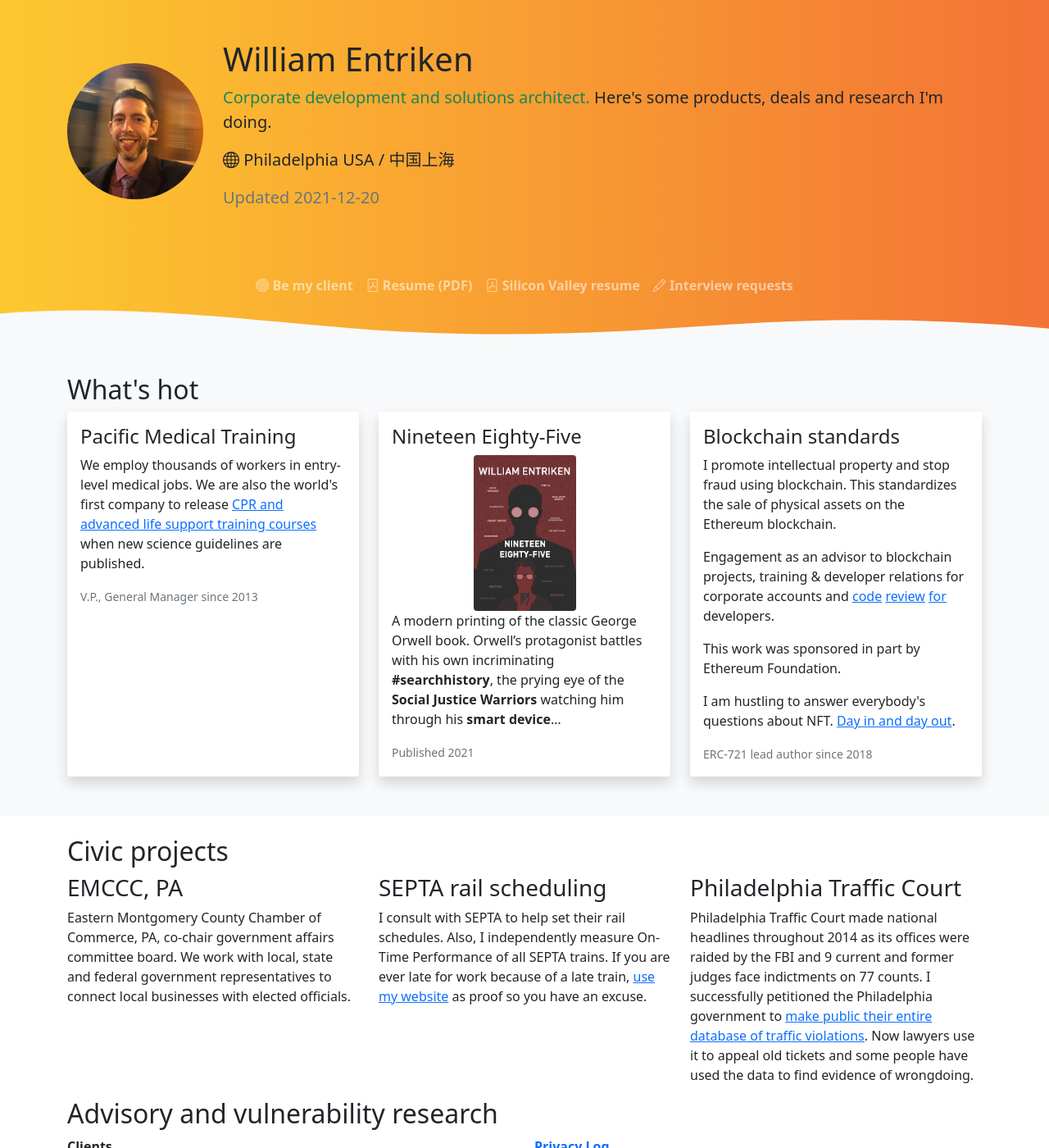
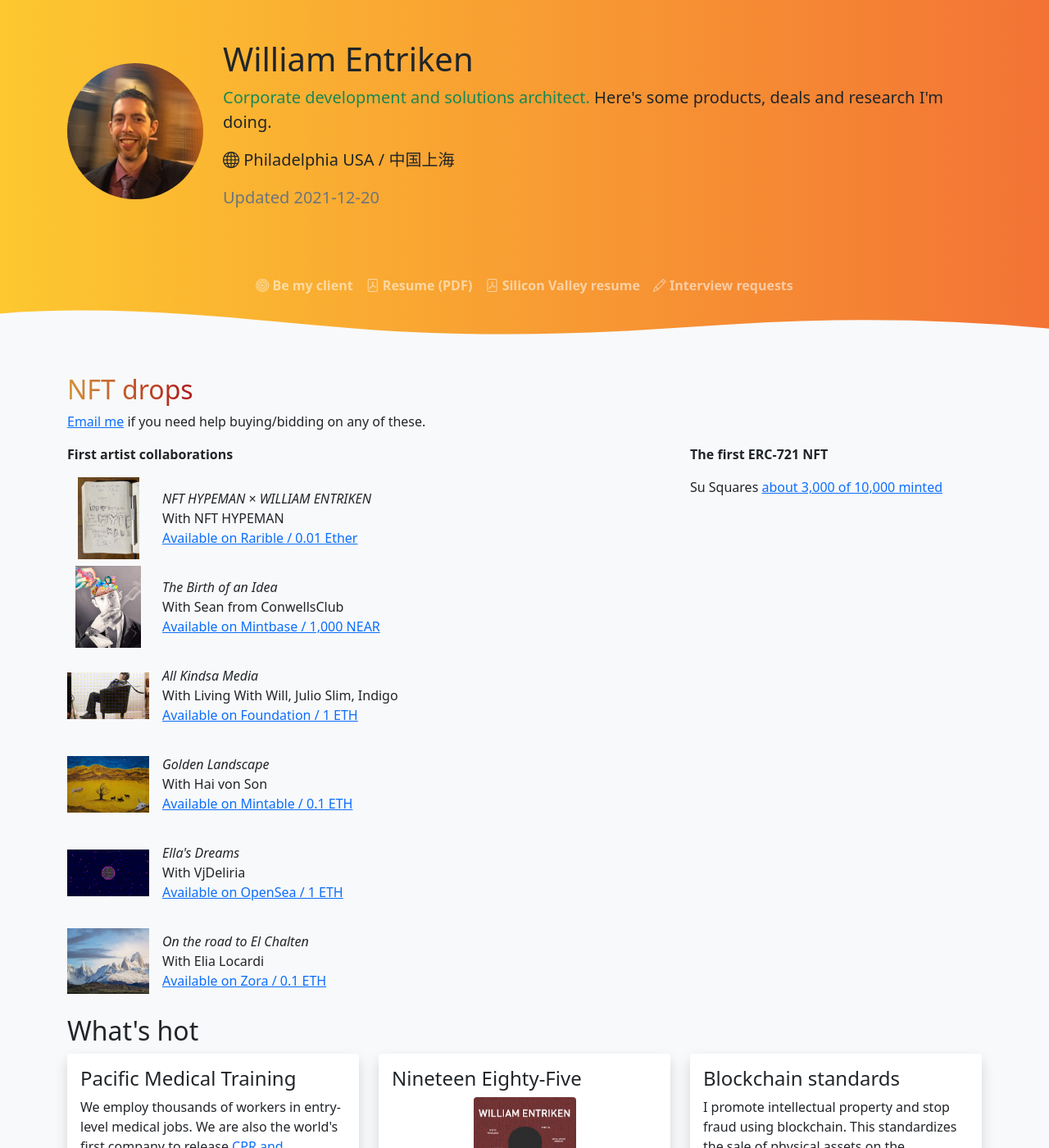
Before and after one commit to fulldecent/phor.net, a Jekyll site: the page built from index.html, in a window 1280 px wide and 1400 px high. Shown: the whole window at 82% size. Built offline with Jekyll 4.4.1, drawn with Linux system fonts in a browser that asks for light colours; nearby versions of some CDN libraries; comment, search, counter and statistics services are not loaded.

Commit message:
add all NFT drops

```diff
--- a/index.html
+++ b/index.html
@@ -8,7 +8,7 @@
   <meta charset="utf-8">
   <title>{{ page.title | escape }}</title>
   <meta name="viewport" content="width=device-width, initial-scale=1">
-  <link href="https://cdn.jsdelivr.net/npm/bootstrap@5.0.1/dist/css/bootstrap.min.css" rel="stylesheet" integrity="sha384-+0n0xVW2eSR5OomGNYDnhzAbDsOXxcvSN1TPprVMTNDbiYZCxYbOOl7+AMvyTG2x" crossorigin="anonymous">
+  <link href="https://cdn.jsdelivr.net/npm/bootstrap@5.1.3/dist/css/bootstrap.min.css" rel="stylesheet" integrity="sha384-1BmE4kWBq78iYhFldvKuhfTAU6auU8tT94WrHftjDbrCEXSU1oBoqyl2QvZ6jIW3" crossorigin="anonymous">
   <link rel="stylesheet" href="https://cdn.jsdelivr.net/npm/bootstrap-icons@1.5.0/font/bootstrap-icons.css" integrity="sha256-PDJQdTN7dolQWDASIoBVrjkuOEaI137FI15sqI3Oxu8=" crossorigin="anonymous">
   <link href="{% link /assets/site.css %}" rel="stylesheet">
   <link href="{{ page.url | prepend: site.baseurl | prepend: site.url | escape }}" rel="canonical">
@@ -222,46 +222,116 @@
 
   </header>
 
-<!--
-  <header class="bg-light">
+  <section class="bg-light">
     <div class="container-md py-5">
-      <div class="row align-items-center">
-        <div class="col-sm-2">
-          <img class="img-fluid rounded-circle" src="images/will.jpeg" alt="William Entriken">
+      <h2><span style="
+        background: linear-gradient(to right, #d49139 0%, #ad1919 100%);
+        -webkit-background-clip: text;
+        -webkit-text-fill-color: transparent;">NFT drops</span></h2>
+        <p><a href="mailto:phor@phor.net">Email me</a> if you need help buying/bidding on any of these.</p>
+      <div class="row row-cols-1 row-cols-md-2 mb-3">
+        <div class="col col-md-8">
+          <p><strong>First artist collaborations</strong></p>
+
+          <div class="d-flex align-items-center mb-2">
+            <div class="flex-shrink-0">
+              <a target="_blank" href="https://rarible.com/token/0xF6793dA657495ffeFF9Ee6350824910Abc21356C:109311712358823457578622280509458864447004054068294590227262744976292923310081?tab=bids">
+                <img class="rounded-3" src="assets/nfts/NHM.jpg" alt="NFT HYPEMAN × WILLIAM ENTRIKEN" style="height: 100px; width: 100px; object-fit: contain;">
+              </a>
+            </div>
+            <div class="flex-grow-1 ms-3">
+              <em>NFT HYPEMAN × WILLIAM ENTRIKEN</em><br>
+              With NFT HYPEMAN<br>
+              <a target="_blank" href="https://rarible.com/token/0xF6793dA657495ffeFF9Ee6350824910Abc21356C:109311712358823457578622280509458864447004054068294590227262744976292923310081?tab=bids">
+                Available on Rarible / 0.01 Ether
+              </a>
+            </div>
+          </div>
+
+          <div class="d-flex align-items-center mb-2">
+            <div class="flex-shrink-0">
+              <a target="_blank" href="https://www.mintbase.io/thing/NUK-NZC8sGkLLMiY9_G54aXUwFI8Ss-KeK1G6Zyk_H0:nftcollab.mintbase1.near">
+                <img class="rounded-3" src="assets/nfts/The Birth of an Idea.jpg" alt="The Birth of an Idea" style="height: 100px; width: 100px; object-fit: contain;">
+              </a>
+            </div>
+            <div class="flex-grow-1 ms-3">
+              <em>The Birth of an Idea</em><br>
+              With Sean from ConwellsClub<br>
+              <a target="_blank" href="https://www.mintbase.io/thing/NUK-NZC8sGkLLMiY9_G54aXUwFI8Ss-KeK1G6Zyk_H0:nftcollab.mintbase1.near">
+                Available on Mintbase / 1,000 NEAR
+              </a>
+            </div>
+          </div>
+
+          <div class="d-flex align-items-center mb-2">
+            <div class="flex-shrink-0">
+              <a target="_blank" href="https://foundation.app/@fulldecent/~/110909">
+                <img class="rounded-3" src="assets/nfts/All Kindsa Media.gif" alt="All Kindsa Media" style="height: 100px; width: 100px; object-fit: contain;">
+              </a>
+            </div>
+            <div class="flex-grow-1 ms-3">
+              <em>All Kindsa Media</em><br>
+              With Living With Will, Julio Slim, Indigo<br>
+              <a target="_blank" href="https://foundation.app/@fulldecent/~/110909">
+                Available on Foundation / 1 ETH
+              </a>
+            </div>
+          </div>
+
+          <div class="d-flex align-items-center mb-2">
+            <div class="flex-shrink-0">
+              <a target="_blank" href="https://mintable.app/art/item/Golden-Landscape-A-nighttime-windy-scene-of-foraging/GiBKhbmRsH_9Rp7">
+                <img class="rounded-3" src="assets/nfts/Golden Landscape.jpg" alt="Golden Landscape" style="height: 100px; width: 100px; object-fit: contain;">
+              </a>
+            </div>
+            <div class="flex-grow-1 ms-3">
+              <em>Golden Landscape</em><br>
+              With Hai von Son<br>
+              <a target="_blank" href="https://mintable.app/art/item/Golden-Landscape-A-nighttime-windy-scene-of-foraging/GiBKhbmRsH_9Rp7">
+                Available on Mintable / 0.1 ETH
+              </a>
+            </div>
+          </div>
+
+          <div class="d-flex align-items-center mb-2">
+            <div class="flex-shrink-0">
+              <a target="_blank" href="https://opensea.io/assets/matic/0x2953399124f0cbb46d2cbacd8a89cf0599974963/97858314391699003502907348387324178864992602497446540910380188335690836082689/">
+                <img class="rounded-3" src="assets/nfts/Ella's Dreams.gif" alt="Ella's Dreams" style="height: 100px; width: 100px; object-fit: contain;">
+              </a>
+            </div>
+            <div class="flex-grow-1 ms-3">
+              <em>Ella's Dreams</em><br>
+              With VjDeliria<br>
+              <a target="_blank" href="https://opensea.io/assets/matic/0x2953399124f0cbb46d2cbacd8a89cf0599974963/97858314391699003502907348387324178864992602497446540910380188335690836082689/">
+                Available on OpenSea / 1 ETH
+              </a>
+            </div>
+          </div>
+
+          <div class="d-flex align-items-center">
+            <div class="flex-shrink-0">
+              <a target="_blank" href="https://zora.co/collections/0xabEFBc9fD2F806065b4f3C237d4b59D9A97Bcac7/6377">
+                <img class="rounded-3" src="assets/nfts/On the road to El Chalten.jpg" alt="On the road to El Chalten" style="height: 100px; width: 100px; object-fit: contain;">
+              </a>
+            </div>
+            <div class="flex-grow-1 ms-3">
+              <em>On the road to El Chalten</em><br>
+              With Elia Locardi<br>
+              <a target="_blank" href="https://zora.co/collections/0xabEFBc9fD2F806065b4f3C237d4b59D9A97Bcac7/6377">
+                Available on Zora / 0.1 ETH
+              </a>
+            </div>
+          </div>
         </div>
-        <div class="col-sm-10">
-          <h1>William Entriken <span style="display:none">M.Fin., M.B.A.</span></h1>
-          <p class="lead"><span class="text text-success">Corporate development and solutions architect.</span> Here's some products, deals and research I'm doing.</p>
-          <p class="lead"><i class="bi bi-globe" aria-hidden="true"></i> Philadelphia USA / 中国上海</p>
-          <p class="lead text-muted">Updated {{ site.time | date: "%Y-%m-%d"}}</p>
+        <div class="col col-md-4">
+          <p><strong>The first ERC-721 NFT</strong></p>
+          Su Squares <a target="_blank" href="https://tenthousandsu.com/">about 3,000 of 10,000 minted</a>
         </div>
       </div>
-    </div>
-  </header>
 
-  <nav class="navbar navbar-expand-md navbar-dark"
-  style="background: #fdc830; /* fallback for old browsers */
-  background: -webkit-linear-gradient(to right, #fdc830, #f37335); /* Chrome 10-25, Safari 5.1-6 */
-  background: linear-gradient(to right, #fdc830, #f37335); /* W3C, IE 10+/ Edge, Firefox 16+, Chrome 26+, Opera 12+, Safari 7+ */""
-  >
-    <ul class="navbar-nav mx-auto fw-bold">
-      <li class="nav-item active">
-        <a class="nav-link" href="advisory"><i class="bi bi-bullseye" aria-hidden="true"></i> Be my client</a>
-      </li>
-      <li class="nav-item active">
-        <a class="nav-link" href="https://phor.net/WmEntriken%20resume%202020-01-02%20WEB.pdf">
-          <i class="bi bi-file-pdf" aria-hidden="true"></i> Resume (PDF)
-        </a>
-      </li>
-      <li class="nav-item active">
-        <a class="nav-link" href="project-resume"><i class="bi bi-file-pdf" aria-hidden="true"></i> Silicon Valley resume</a>
-      </li>
-    </ul>
-  </nav>
--->
 
-  <section class="bg-light">
-    <div class="container-md py-5">
+
+
       <h2>What's hot</h2>
       <div class="row row-cols-1 row-cols-md-3">
         <div class="col">
```
Also changed, not shown: assets/nfts/All Kindsa Media.gif (added), assets/nfts/Ella's Dreams.gif (added), assets/nfts/Golden Landscape.jpg (added), assets/nfts/NHM.jpg (added), assets/nfts/On the road to El Chalten.jpg (added), assets/nfts/The Birth of an Idea.jpg (added).
